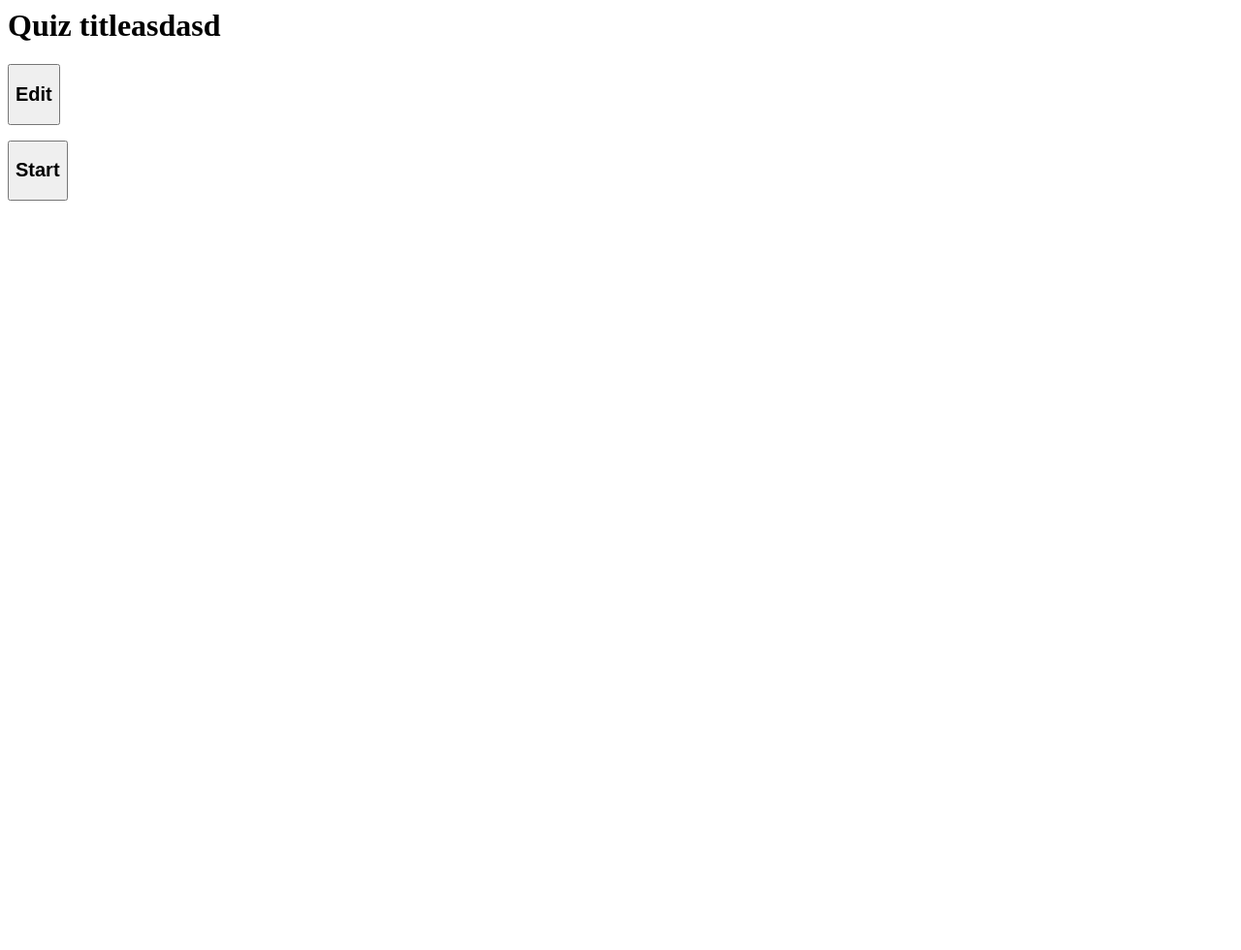
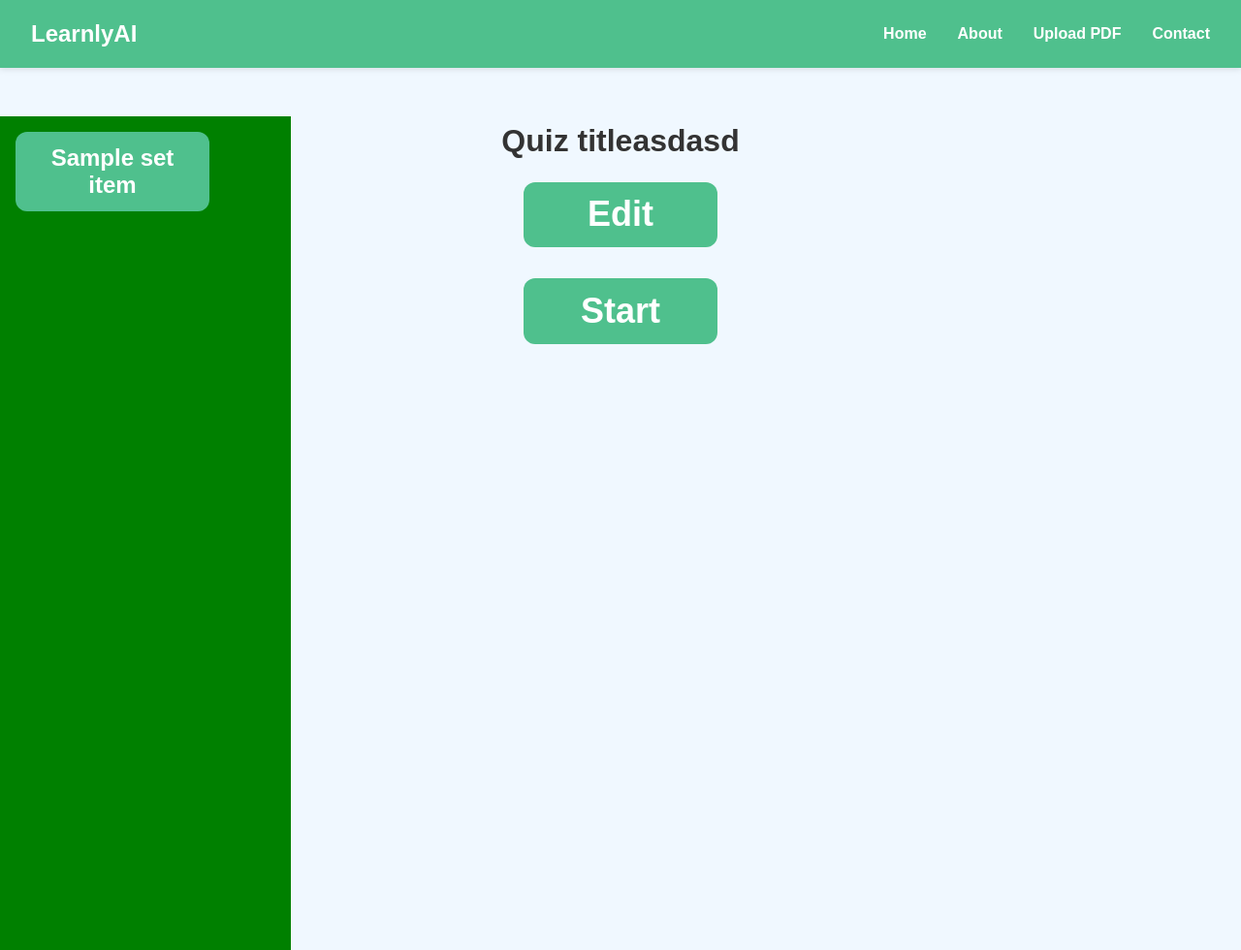
Before and after one commit to joeFerguson3/Flashcard-generator, a Flask app: template templates/quiz-preview.html in a window 1280 px wide. Shown: the whole page at 97% size. Run offline with Flask 3, Linux system fonts and the light colour scheme; tables that the repository leaves empty hold one stand-in row (values such as "Sample post"); the template is opened without the code that fills it: values that come from a table or form of the project are taken from there, most other values are stand-ins (such as "Sample title", 1, 10 or a date in 2020).

Commit message:
quiz creation bu fix and side menu quiz preview

```diff
--- /dev/null
+++ b/static/css/quiz-preview.css
@@ -0,0 +1,32 @@
+
+#side-menu{
+    overflow-y: auto;
+    background-color: green;
+    width:300px;
+    height:100%;
+    position: fixed;
+}
+
+button{
+    width:200px;
+}
+
+main{
+    display: flex;
+    flex-direction: row;
+}
+
+#main-content{
+    margin-left:0;
+    margin-right:0px;
+    flex: 1;
+    text-align: center;
+     display: flex;
+    flex-direction: column;
+    align-items: center;
+}
+
+/* Highlights current selected quiz */
+.highlight{
+    background-color: aqua;
+}
--- a/templates/quiz-preview.html
+++ b/templates/quiz-preview.html
@@ -1,6 +1,45 @@
-  <h1>{{ set.name }}</h1>
+<!DOCTYPE html>
+<html lang="en">
 
-  <form method="POST" action="/edit-quiz">
+<head>
+    <meta charset="UTF-8">
+    <meta name="viewport" content="width=device-width, initial-scale=1.0">
+    <title>Upload PDF</title>
+    <link rel="stylesheet" href="static/css/style.css">
+    <link rel="stylesheet" href="static/css/quiz-preview.css">
+</head>
+
+<body>
+
+
+
+    <!-- Top Navigation Bar -->
+    <header>
+        <div class="logo">LearnlyAI</div>
+        <ul class="nav-links">
+            <li><a href="index.html">Home</a></li>
+            <li><a href="about.html">About</a></li>
+            <li><a href="pdf-upload.html">Upload PDF</a></li>
+            <li><a href="contact.html">Contact</a></li>
+        </ul>
+    </header>
+    <main>
+
+        <div id="side-menu">
+            {% for set_item in other_sets %}
+            <form method="POST" action="/quiz-preview" class="{% if set_item.id == set.id %}highlight{% endif %}">
+                <input type="hidden" name="set-id" value="{{ set_item.id }}">
+                <button type="submit">
+                    {{ set_item.name }}
+                </button>
+            </form>
+            {% endfor %}
+        </div>
+
+        <div id="main-content">
+            <h1 id="title">{{ set.name }}</h1>
+
+            <form method="POST" action="/edit-quiz" >
                 <input type="hidden" name="set-name" value="{{ set.name }}">
                 <button type="submit" class="quiz-button" name="set-id" value="{{ set.id }}">
                     <h2> Edit </h2>
@@ -13,3 +52,9 @@
                     <h2> Start </h2>
                 </button>
             </form>
+        </div>
+    </main>
+
+</body>
+
+</html>
```
Also changed, not shown: routes/flashcards.py (+24 -3 lines), instance/flashcards.db. Lines whose indentation alone changed are shown as unchanged.
